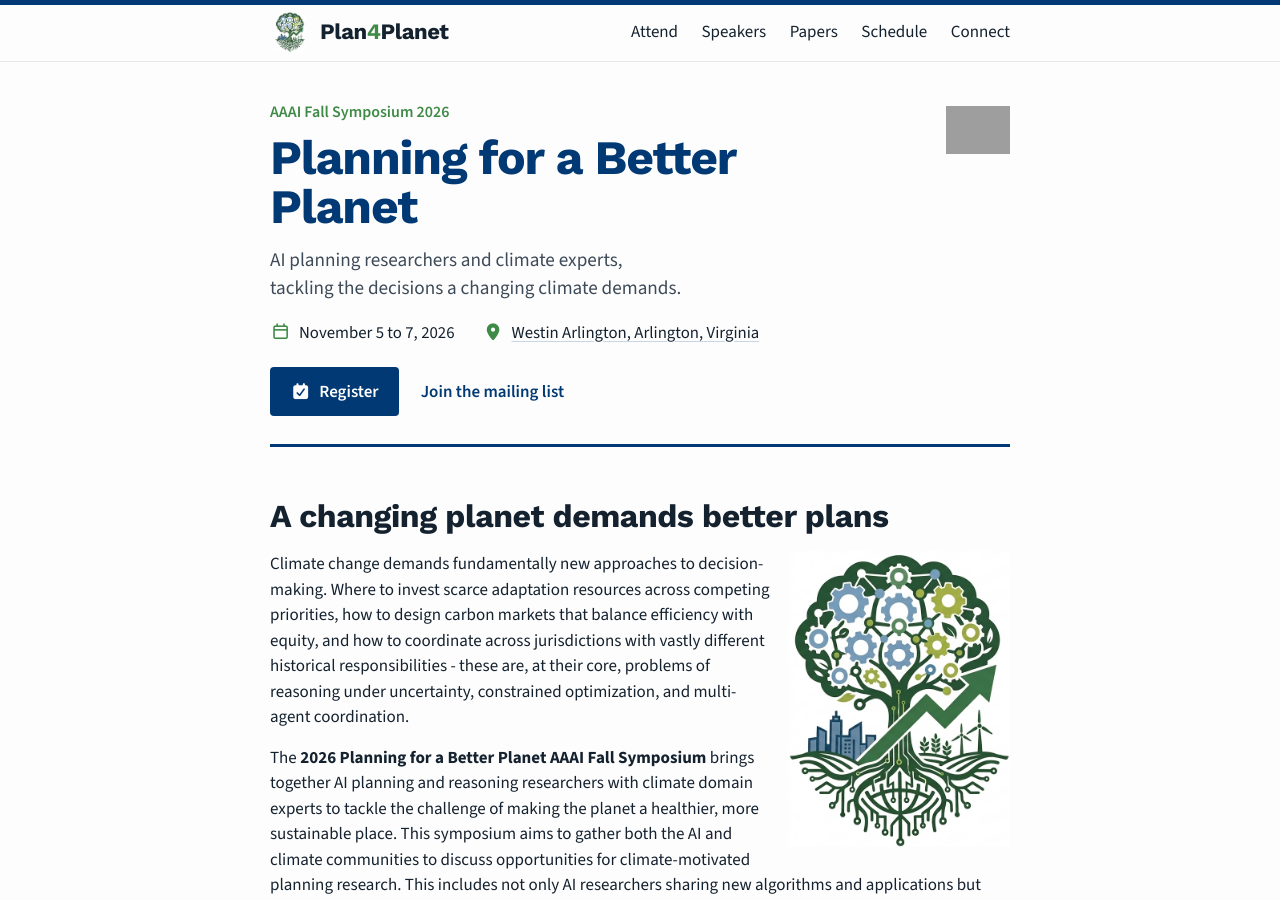
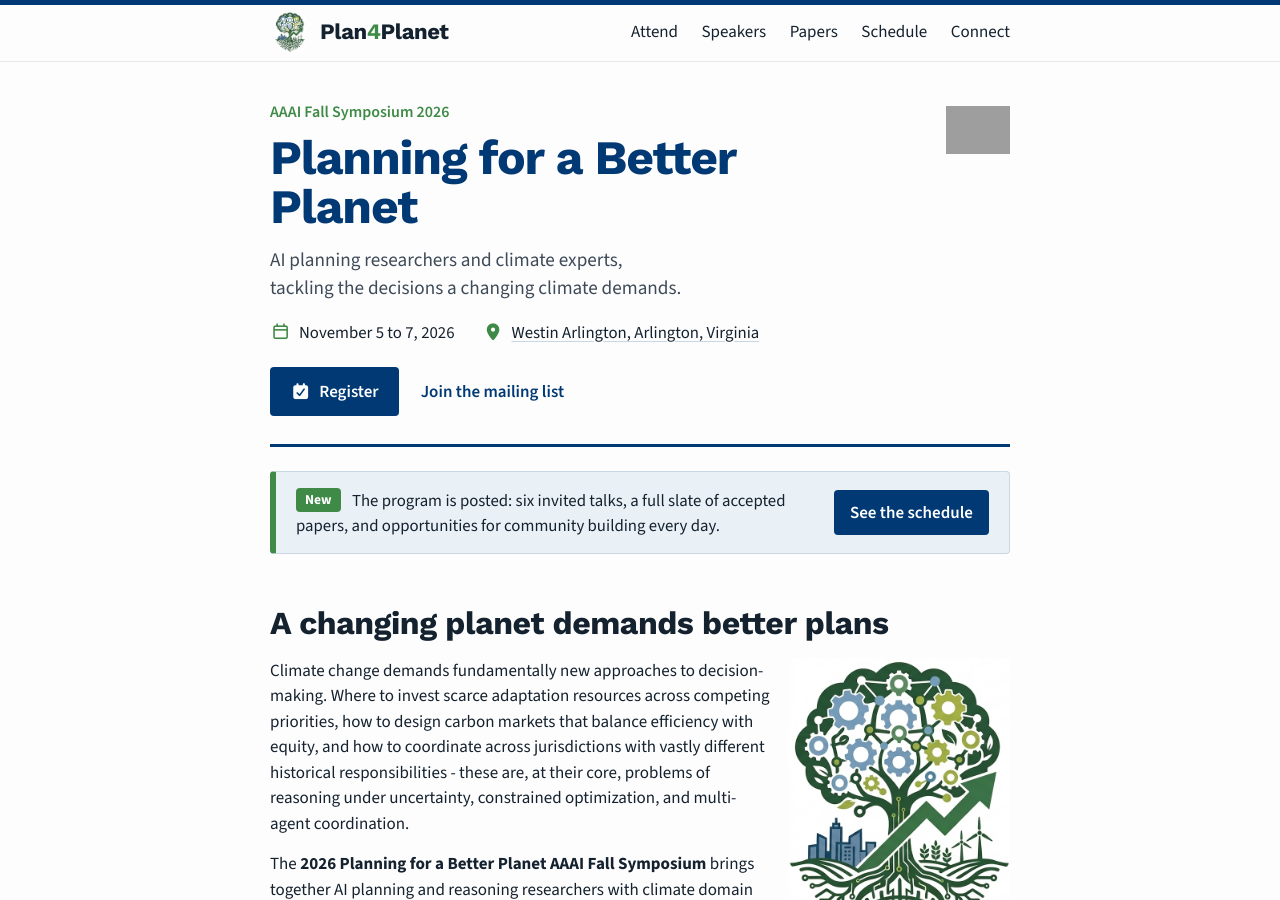
Before and after one commit to plan4planet/plan4planet.github.io, a Jekyll site: the page built from index.md, in a window 1280 px wide and 900 px high. Built offline with Jekyll 4.4.1, drawn with Linux system fonts in a browser that asks for light colours; nearby versions of some CDN libraries; grey boxes are pictures that could not be loaded.

Commit message:
content: home page announcement that the program is posted

```diff
--- a/index.md
+++ b/index.md
@@ -21,13 +21,12 @@ layout: home
   </a>
 </header>
 
-<!-- Announcement. Uncomment to show one under the hero: a label, one sentence, and a button that does the thing.
-Re-comment when it is out of date.
+<!-- Announcement under the hero: a label, one sentence, and a button that does the thing.
+Comment it out when it is out of date. -->
 <div class="announcement">
-  <p><span class="announcement-label">New</span> The programme is out: three keynotes, two panels, and twenty-four papers across the three days.</p>
+  <p><span class="announcement-label">New</span> The program is posted: six invited talks, a full slate of accepted papers, and opportunities for community building every day.</p>
   <a class="btn btn-brand" href="{{ '/schedule/' | relative_url }}">See the schedule</a>
 </div>
--->
 
 ## A changing planet demands better plans
 
```
